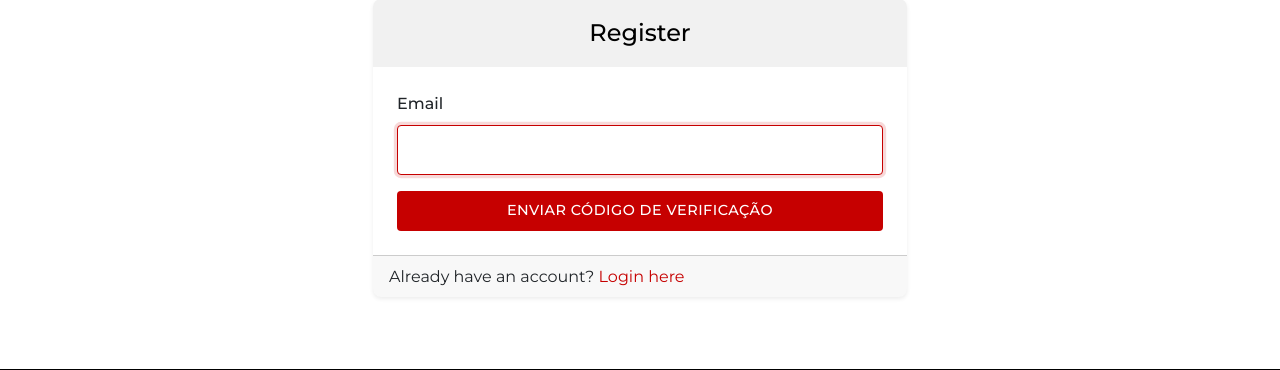
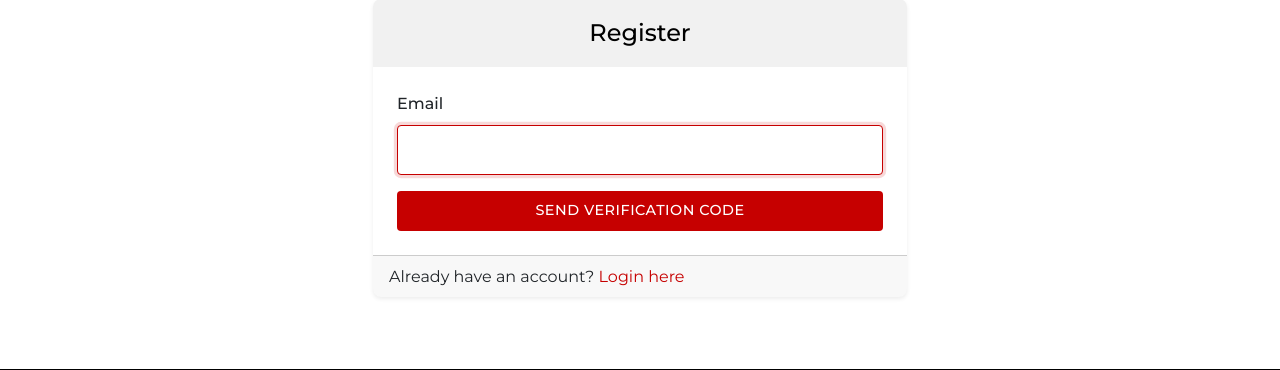
Before and after one commit to joaquimhuelsen1/blog, a Flask app: page /auth/register in a window 1280 px wide. Shown: the part 121-491 px from the top of the page. Run offline with Flask 2, Linux system fonts and the light colour scheme; parts of the project's set-up code (start-up, migrations or seed data) failed here and were passed over; some libraries are stand-ins or nearby versions.

Commit message:
i18n: traduz textos do fluxo de registro e formulários para inglês

```diff
--- a/app/forms.py
+++ b/app/forms.py
@@ -16,7 +16,7 @@ class LoginForm(FlaskForm):
 
 class RegistrationForm(FlaskForm):
     email = StringField('Email', validators=[DataRequired(), Email()])
-    submit = SubmitField('Enviar Código de Verificação')
+    submit = SubmitField('Send Verification Code')
 
 class PostForm(FlaskForm):
     title = StringField('Title', validators=[DataRequired(), Length(max=100)])
@@ -69,8 +69,8 @@ class CommentForm(FlaskForm):
     submit = SubmitField('Submit Comment')
 
 class ChatMessageForm(FlaskForm):
-    message = TextAreaField('Sua Mensagem', validators=[DataRequired(), Length(min=2, max=1000)])
-    submit = SubmitField('Enviar')
+    message = TextAreaField('Your Message', validators=[DataRequired(), Length(min=2, max=1000)])
+    submit = SubmitField('Send')
 
 class PasswordChangeForm(FlaskForm):
     current_password = PasswordField('Current Password', validators=[DataRequired()])
@@ -80,10 +80,10 @@ class PasswordChangeForm(FlaskForm):
 
 class UserProfileForm(FlaskForm):
     email = StringField('Email', validators=[DataRequired(), Email()])
-    password = PasswordField('Nova senha', validators=[Optional(), Length(min=6)])
-    confirm_password = PasswordField('Confirmar nova senha', validators=[Optional(), EqualTo('password', message='As senhas devem ser iguais')])
-    age = IntegerField('Idade', validators=[Optional(), NumberRange(min=18, max=120)], description="Opcional. Você pode deixar este campo em branco.")
-    submit = SubmitField('Atualizar perfil')
+    password = PasswordField('New Password', validators=[Optional(), Length(min=6)])
+    confirm_password = PasswordField('Confirm New Password', validators=[Optional(), EqualTo('password', message='Passwords must match')])
+    age = IntegerField('Age', validators=[Optional(), NumberRange(min=18, max=120)], description="Optional. You can leave this field blank.")
+    submit = SubmitField('Update Profile')
 
 class VerifyOtpForm(FlaskForm):
     otp = StringField('Code 6 digits', validators=[
--- a/app/templates/auth/register.html
+++ b/app/templates/auth/register.html
@@ -34,8 +34,8 @@
 
                     {% if show_otp_form %}
                     <div class="otp-section">
-                        <p class="mb-3 text-info">Enviamos um código de 6 dígitos para o seu e-mail: <strong>{{ otp_email }}</strong></p>
-                        <p>Por favor, insira o código abaixo para completar seu registro.</p>
+                        <p class="mb-3 text-info">We sent a 6-digit code to your email: <strong>{{ otp_email }}</strong></p>
+                        <p>Please enter the code below to complete your registration.</p>
 
                         <form method="POST" action="{{ url_for('auth.register') }}">
                             <input type="hidden" name="action" value="verify_otp">
@@ -48,12 +48,12 @@
                                 {% endfor %}
                             </div>
 
-                            <button type="submit" class="btn btn-primary w-100">Verificar Código</button>
+                            <button type="submit" class="btn btn-primary w-100">Verify Code</button>
                         </form>
 
                         <hr>
                         <p class="text-center text-muted small">
-                            Não recebeu o código? <a href="{{ url_for('auth.resend_otp') }}">Reenviar código</a>
+                            Didn't receive the code? <a href="{{ url_for('auth.resend_otp') }}">Resend code</a>
                         </p>
                     </div>
                     {% endif %}
```
